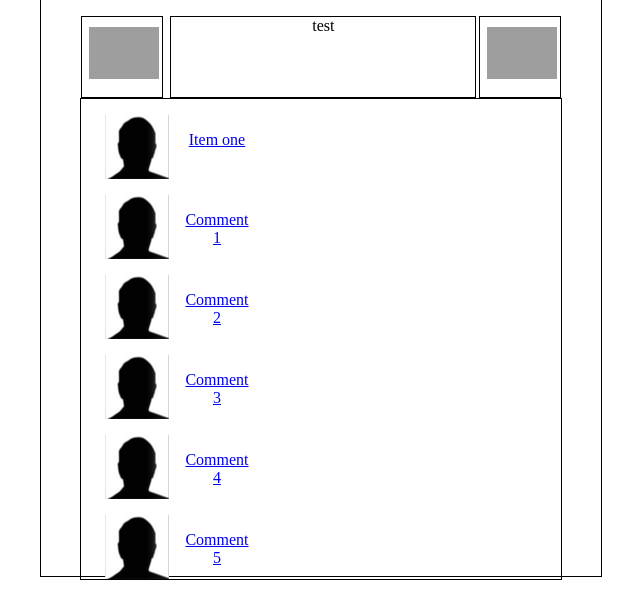
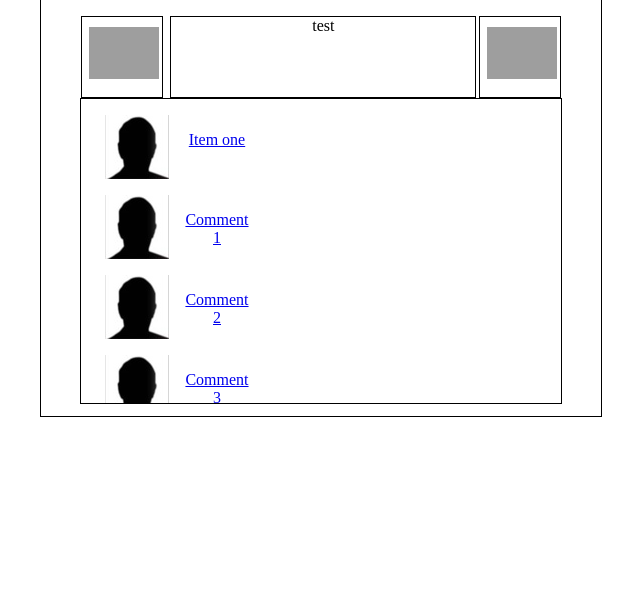
Before and after one commit to douglassboshkoff/PTConnect, a PHP site: page /College_Page.php in a window 1280 px wide. Shown: the part 317-912 px from the top of the page, without its empty margins (319-959 px from the left). After the commit the page ends 734 px from the top, so only its background shows below. Run offline with PHP 8.4, Linux system fonts and the light colour scheme; grey boxes are pictures that could not be loaded.

Commit message:
College_Page Functionality and Outline v1 Complete
College Page can now switch between questions and has a scroll bar
containing the comments. Need SQL methods/database for solidifying it.

```diff
--- a/project_files/College_Page.php
+++ b/project_files/College_Page.php
@@ -1,17 +1,17 @@
 <?php
 
 $comment_arr = array();
+
+/** Will correspond with the questions held in $arr (if page is on question 2, these will be question 2 comments */
 $comment_arr[0] = "Comment 1";
 $comment_arr[1] = "Comment 2";
 $comment_arr[2] = "Comment 3";
 $comment_arr[3] = "Comment 4";
 $comment_arr[4] = "Comment 5";
-//$comment_arr[5] = "Comment 6";
-//$comment_arr[6] = "Comment 7";
-//$comment_arr[7] = "Comment 8";
-//$comment_arr[8] = "Comment 9";
+$comment_arr[5] = "Comment 6";
 
 
+/** $arr holds the values of the questions, $pageNum/$_GET[pageNum] will determine which question is used */
 $arr = array();
 $arr[0] = "test";
 $arr[1] = "test1";
@@ -19,6 +19,7 @@ $arr[2] = "test2";
 $arr[3] = "test3";
 $arr[4] = "test4";
 
+/** Manages what question page the page is on (cycles through them using the q_next and q_prev divs */
 if(isset($_GET['pageNum'])){
     $pageNum = $_GET['pageNum'];
 }else{
@@ -42,33 +43,39 @@ if($_GET['next'] == 1){
 <head>
     <title> WEBPAGE </title>
     <style>
-
+        /** Generic Div **/
         div{
             height: 5em;
             width: 5em;
             border: 1px black solid;
             display: inline-block;
         }
+        /** Div within the main div containing the comments div and questions div**/
         #post_bar{
 
             width: 30em;
-            //height: 18em;
-            height: <?php echo (count($comment_arr) * 6); ?>em;
-            //padding-bottom: 1em;
+            height: 18em;
+            //height: <?php echo (count($comment_arr) * 6); ?>em;
+            padding-bottom: 1em;
+            overflow: auto;
         }
+        /** Div used to go to previous question (Contains left arrow image)**/
         #prev_q{
             float:left;
             margin-left: 2.5em;
 
         }
+        /** Holds the question **/
         #question_display{
             width: 19em;
             margin-left: .3em;
         }
+        /** Div used to go to next question (Contains right arrow image) **/
         #next_q{
             margin-right: 2.5em;
             float:right;
         }
+        /** Div containing the top half of the page (User Bio, Image) (not the name of college)**/
         #main1{
             margin: auto;
             padding-top: 1em;
@@ -76,23 +83,27 @@ if($_GET['next'] == 1){
             height: 15em;
             text-align: center;
         }
+        /** Contains bottom half of page (comments area/questions)**/
         #main2{
             margin: auto;
             padding-top: 1em;
             width: 35em;
-            //height: 25em;
+            height: 25em;
             text-align: center;
-            height: <?php echo (count($comment_arr) * 7); ?>em;
+            //height: <?php echo (count($comment_arr) * 7); ?>em;
+            //overflow: auto;
 
         }
         body{
             text-align: center;
         }
+        /** Arrow Images **/
         .arrows{
             margin-left: .2em;
             margin-top: .6em;
         }
-        #user_pic{
+        /** Pic of the college**/
+        #coll_pic{
             float: left;
             height: 80%;
             width: 35%;
@@ -113,13 +124,15 @@ if($_GET['next'] == 1){
             text-align: center;
         }
         /** Code From Danny **/
+        /** Direct div containing comments **/
         #clip {
             margin-top: 1em;
             height: 100%;
             width: 90%;
             border: none;
+            //overflow: auto;
         }
-
+        /** Listing the comments code**/
         ul{
             list-style-type: none;
             padding: 0;
@@ -149,7 +162,7 @@ if($_GET['next'] == 1){
 </div>
 <br/>
 <div id = "main1">
-    <div id = "user_pic">
+    <div id = "coll_pic">
         <img src = "#" />
     </div>
     <div id = "college_bio">
```
